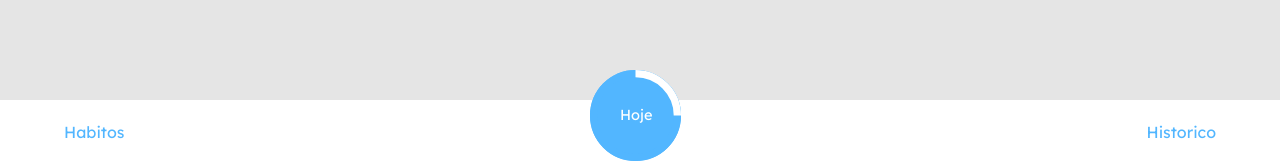
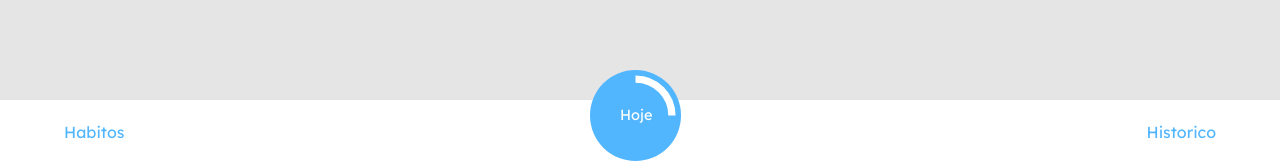
Before and after one commit to TeuPremium/TrackIt, a React (Create React App) app: page /hoje in a window 1280 px wide. Shown: the part 630-797 px from the top of the page. Built offline with nearby package versions, Linux system fonts and the light colour scheme.

Commit message:
fixed progressbar

```diff
--- a/src/Components/CommonAssets/Footer.jsx
+++ b/src/Components/CommonAssets/Footer.jsx
@@ -15,9 +15,13 @@ export default function(prop){
             <Link style={{ textDecoration:'none' , color:'#52b6ff'}} to="/hoje">
             <CircularProgressbar
             background={true}
+            backgroundPadding={6}
+
             value={percentage}
             text={<tspan dy={4.5} dx={-17}>Hoje</tspan>}
             />
+
+
             </Link>
 
             <History>
```
